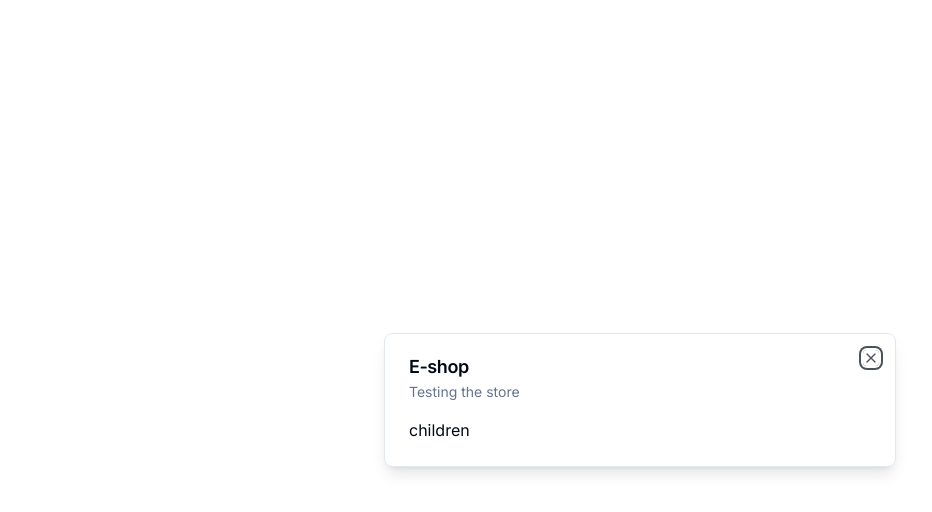
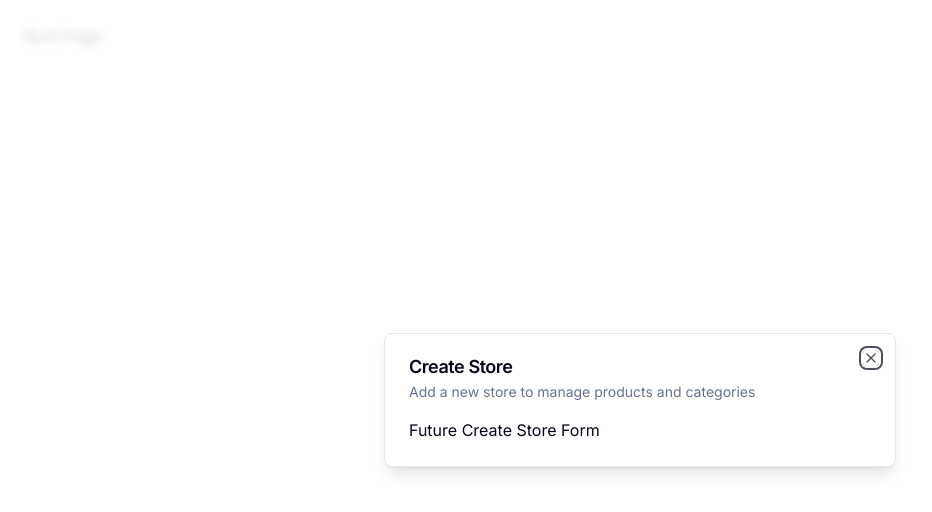
Before and after one commit to JoshMusira/E-Shop, a Next.js app: page / in a window 1280 px wide. Shown: the top 512 px of the page, without its empty margins (0-932 px from the left). Built offline with nearby package versions, Linux system fonts and the light colour scheme.

Commit message:
feat: create a store modal

```diff
--- a/app/(root)/page.tsx
+++ b/app/(root)/page.tsx
@@ -1,15 +1,24 @@
 'use client'
-// import { Button } from "@/components/ui/button";
-import { Modal } from "@/components/ui/modal";
-// import { UserButton } from "@clerk/nextjs";
+
+import { useStoreModal } from "@/hooks/use-store-modal";
+
+import { useEffect } from "react";
+
 
 export default function Home() {
+    const onOpen = useStoreModal((state) => state.onOpen);
+    const isOpen = useStoreModal((state) => state.isOpen);
+
+    useEffect(() => {
+        if (!isOpen) {
+            onOpen();
+        }
+    }, [isOpen, onOpen])
+
     return (
-        <main className="p-6">
-            {/* <UserButton afterSignOutUrl='/' /> */}
-            <Modal title='E-shop' description='Testing the store' isOpen onClose={() => { }}>
-                children
-            </Modal>
-        </main>
+        <div className="p-6">
+            Root Page
+
+        </div>
     )
 }
--- a/app/layout.tsx
+++ b/app/layout.tsx
@@ -2,6 +2,7 @@
 import { Inter } from 'next/font/google'
 import './globals.css'
 import { ClerkProvider } from '@clerk/nextjs'
+import { ModalProvider } from '@/providers/modal-provider'
 
 const inter = Inter({ subsets: ['latin'] })
 
@@ -18,7 +19,10 @@
   return (
     <ClerkProvider>
       <html lang="en">
-        <body className={inter.className}>{children}</body>
+        <body className={inter.className}>
+          <ModalProvider />
+          {children}
+        </body>
       </html>
     </ClerkProvider>
   )
--- a/components/modals/store-modal.tsx
+++ b/components/modals/store-modal.tsx
@@ -0,0 +1,19 @@
+"use client"
+
+import { useStoreModal } from "@/hooks/use-store-modal"
+import { Modal } from "@/components/ui/modal"
+
+export const StoreModal = () => {
+    const storeModal = useStoreModal()
+
+    return (
+        <Modal
+            title="Create Store"
+            description="Add a new store to manage products and categories"
+            isOpen={storeModal.isOpen}
+            onClose={storeModal.onClose}
+        >
+            Future Create Store Form
+        </Modal>
+    )
+}
--- /dev/null
+++ b/providers/modal-provider.tsx
@@ -0,0 +1,25 @@
+'use client'
+
+import { useEffect, useState } from "react"
+
+import { StoreModal } from "@/components/modals/store-modal"
+
+export const ModalProvider = () => {
+
+    const [isMounted, setIsMounted] = useState(false)
+
+    useEffect(() => {
+        setIsMounted(true)
+
+    }, [])
+
+    if (!isMounted) {
+        return null;
+    }
+
+    return (
+        <>
+            <StoreModal />
+        </>
+    )
+}
```
